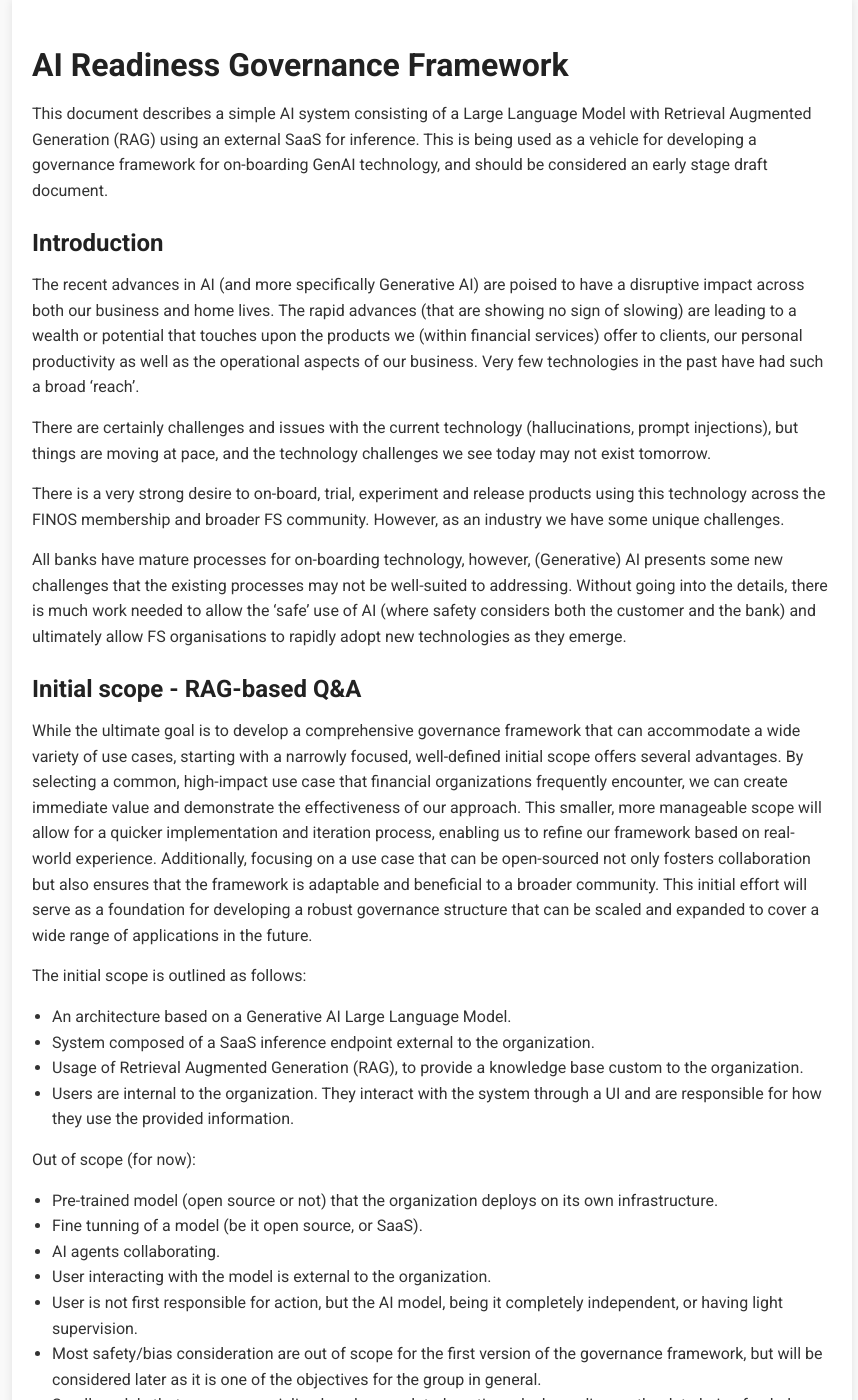
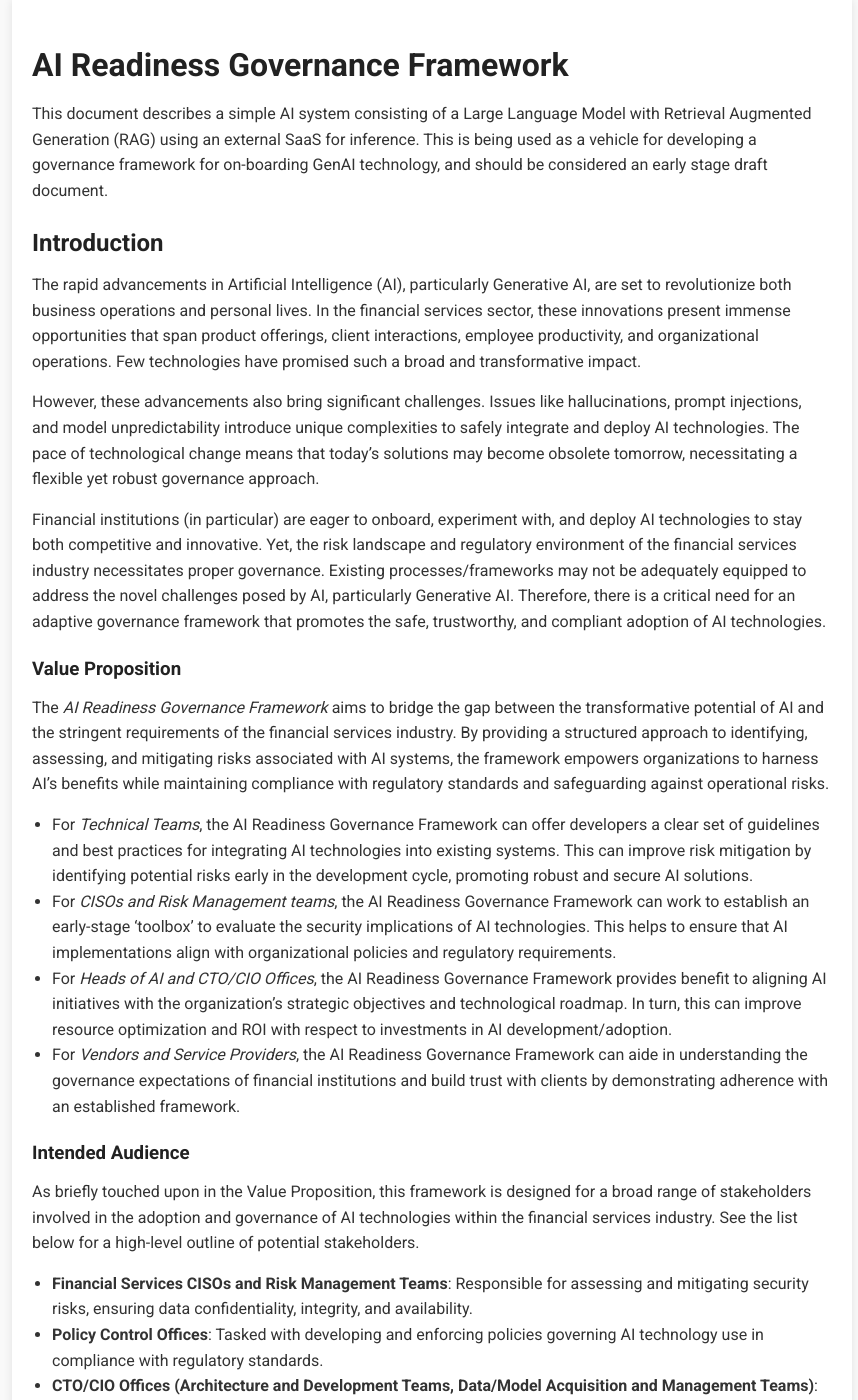
Before and after one commit to finos/ai-readiness, a Jekyll site: the page built from docs/index.md, in a window 1280 px wide and 1400 px high. Shown: the whole window, without its empty margins (208-1066 px from the left). Built offline with Jekyll 4.4.1, drawn with Linux system fonts in a browser that asks for light colours; some of the changed text lies outside the part shown.

Commit message:
update the governance framework introduction with minor layout fixes and value proposition/intended audience sections

```diff
--- a/docs/index.md
+++ b/docs/index.md
@@ -7,26 +7,48 @@ This document describes a simple AI system consisting of a Large Language Model
 
 ## Introduction
 
-The recent advances in AI (and more specifically Generative AI) are poised to have a disruptive impact across both our business and home lives. The rapid advances (that are showing no sign of slowing) are leading to a wealth or potential that touches upon the products we (within financial services) offer to clients, our personal productivity as well as the operational aspects of our business. Very few technologies in the past have had such a broad 'reach'.
+The rapid advancements in Artificial Intelligence (AI), particularly Generative AI, are set to revolutionize both business operations and personal lives. In the financial services sector, these innovations present immense opportunities that span product offerings, client interactions, employee productivity, and organizational operations. Few technologies have promised such a broad and transformative impact.
 
-There are certainly challenges and issues with the current technology (hallucinations, prompt injections), but things are moving at pace, and the technology challenges we see today may not exist tomorrow.
+However, these advancements also bring significant challenges. Issues like hallucinations, prompt injections, and model unpredictability introduce unique complexities to safely integrate and deploy AI technologies. The pace of technological change means that today's solutions may become obsolete tomorrow, necessitating a flexible yet robust governance approach.
 
-There is a very strong desire to on-board, trial, experiment and release products using this technology across the FINOS membership and broader FS community. However, as an industry we have some unique challenges.
+Financial institutions (in particular) are eager to onboard, experiment with, and deploy AI technologies to stay both competitive and innovative. Yet, the risk landscape and regulatory environment of the financial services industry necessitates proper governance. Existing processes/frameworks may not be adequately equipped to address the novel challenges posed by AI, particularly Generative AI. Therefore, there is a critical need for an adaptive governance framework that promotes the safe, trustworthy, and compliant adoption of AI technologies.
 
-All banks have mature processes for on-boarding technology, however, (Generative) AI presents some new challenges that the existing processes may not be well-suited to addressing. Without going into the details, there is much work needed to allow the 'safe' use of AI (where safety considers both the customer and the bank) and ultimately allow FS organisations to rapidly adopt new technologies as they emerge.
+### Value Proposition
+
+The *AI Readiness Governance Framework* aims to bridge the gap between the transformative potential of AI and the stringent requirements of the financial services industry. By providing a structured approach to identifying, assessing, and mitigating risks associated with AI systems, the framework empowers organizations to harness AI's benefits while maintaining compliance with regulatory standards and safeguarding against operational risks.
+
+- For *Technical Teams*, the AI Readiness Governance Framework can offer developers a clear set of guidelines and best practices for integrating AI technologies into existing systems. This can improve risk mitigation by identifying potential risks early in the development cycle, promoting robust and secure AI solutions.
+- For *CISOs and Risk Management teams*, the AI Readiness Governance Framework can work to establish an early-stage 'toolbox' to evaluate the security implications of AI technologies. This helps to ensure that AI implementations align with organizational policies and regulatory requirements.
+- For *Heads of AI and CTO/CIO Offices*, the AI Readiness Governance Framework provides benefit to aligning AI initiatives with the organization's strategic objectives and technological roadmap. In turn, this can improve resource optimization and ROI with respect to investments in AI development/adoption.
+- For *Vendors and Service Providers*, the AI Readiness Governance Framework can aide in understanding the governance expectations of financial institutions and build trust with clients by demonstrating adherence with an established framework.
+
+### Intended Audience
+
+As briefly touched upon in the Value Proposition, this framework is designed for a broad range of stakeholders involved in the adoption and governance of AI technologies within the financial services industry. See the list below for a high-level outline of potential stakeholders.
+
+- **Financial Services CISOs and Risk Management Teams**: Responsible for assessing and mitigating security risks, ensuring data confidentiality, integrity, and availability.
+- **Policy Control Offices**: Tasked with developing and enforcing policies governing AI technology use in compliance with regulatory standards.
+- **CTO/CIO Offices (Architecture and Development Teams, Data/Model Acquisition and Management Teams)**: Overseeing the integration of AI systems into the organization's technological infrastructure.
+- **Vendor Solution Teams (Third-Party Vendors)**: Aligning AI products and services with the governance standards required by financial institutions.
+- **Vendor Purchasing Teams**: Evaluating and procuring AI technologies that meet governance and compliance criteria.
+- **Model Risk Management Teams**: (May not be in direct scope but considered for future roadmap) Assessing risks associated with AI models and their deployment.
+- **Banking Legal Teams**: Understanding the legal implications of deploying AI technologies and ensuring adherence to laws and regulations.
+- **Industry Regulators**: Gaining insights into industry best practices for AI governance within financial services, facilitating informed regulatory oversight.
+- **Cloud Service Providers (CSPs) and Model Providers**: Tailoring offerings to meet the stringent governance requirements of financial institutions.
+- **Other Open Source Providers**: Including organizations like the Cloud Computing Caucus (CCC) and others, to collaborate and integrate governance best practices across platforms.
 
 ## Initial scope - RAG-based Q&A
 
 While the ultimate goal is to develop a comprehensive governance framework that can accommodate a wide variety of use cases, starting with a narrowly focused, well-defined initial scope offers several advantages. By selecting a common, high-impact use case that financial organizations frequently encounter, we can create immediate value and demonstrate the effectiveness of our approach. This smaller, more manageable scope will allow for a quicker implementation and iteration process, enabling us to refine our framework based on real-world experience. Additionally, focusing on a use case that can be open-sourced not only fosters collaboration but also ensures that the framework is adaptable and beneficial to a broader community. This initial effort will serve as a foundation for developing a robust governance structure that can be scaled and expanded to cover a wide range of applications in the future.
 
-The initial scope is outlined as follows:
+**In Scope (for now)**:
 
  - An architecture based on a Generative AI Large Language Model.
  - System composed of a SaaS inference endpoint external to the organization.
  - Usage of Retrieval Augmented Generation (RAG), to provide a knowledge base custom to the organization.
  - Users are internal to the organization. They interact with the system through a UI and are responsible for how they use the provided information.
 
-Out of scope (for now):
+**Out of Scope (for now)**:
 
  - Pre-trained model (open source or not) that the organization deploys on its own infrastructure.
  - Fine tunning of a model (be it open source, or SaaS).
```
Also changed, not shown: other parts of docs/index.md (+1 -1 lines).
